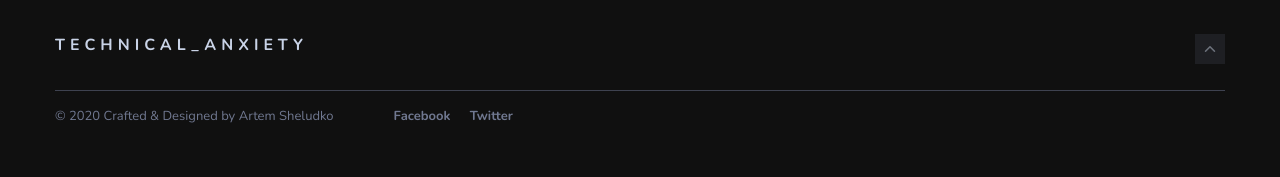
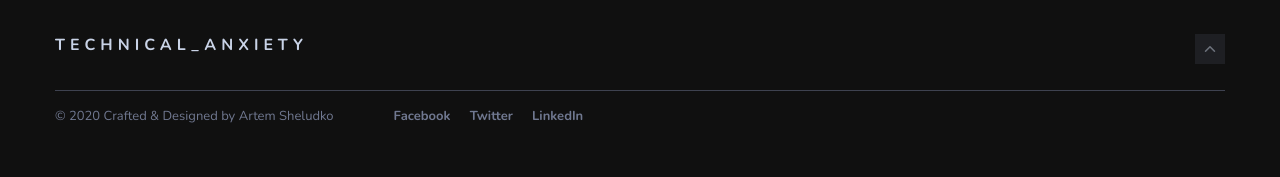
Before and after one commit to technicalanxiety/technicalanxiety.github.io, a Jekyll site: the page built from index.html, in a window 1280 px wide. Shown: the part 1625-1802 px from the top of the page. Built offline with Jekyll 4.4.1, drawn with Linux system fonts in a browser that asks for light colours; nearby versions of some CDN libraries; the list of posts is cut into pages by our own code.

Commit message:
[site] added some images

```diff
--- a/_config.yml
+++ b/_config.yml
@@ -10,7 +10,7 @@
 #-------------------------------
 # About Section
 author-name:   Jason Rinehart
-author-avatar: 09.jpg
+author-avatar: me.jpg
 
 
 #-------------------------------
--- a/_includes/footer.html
+++ b/_includes/footer.html
@@ -26,8 +26,8 @@
               <li><a href="{{ site.instagram }}">Instagram</a></li>
               {% else %} {% endif %}
 
-              {% if site.pinterest %}
-              <li><a href="{{ site.pinterest }}">Pinterest</a></li>
+              {% if site.linkedin %}
+              <li><a href="{{ site.linkedin }}">LinkedIn</a></li>
               {% else %} {% endif %}
             </ul>
           </div>
```
Also changed, not shown: img/me.jpg (added), img/me2.jpg (added).
